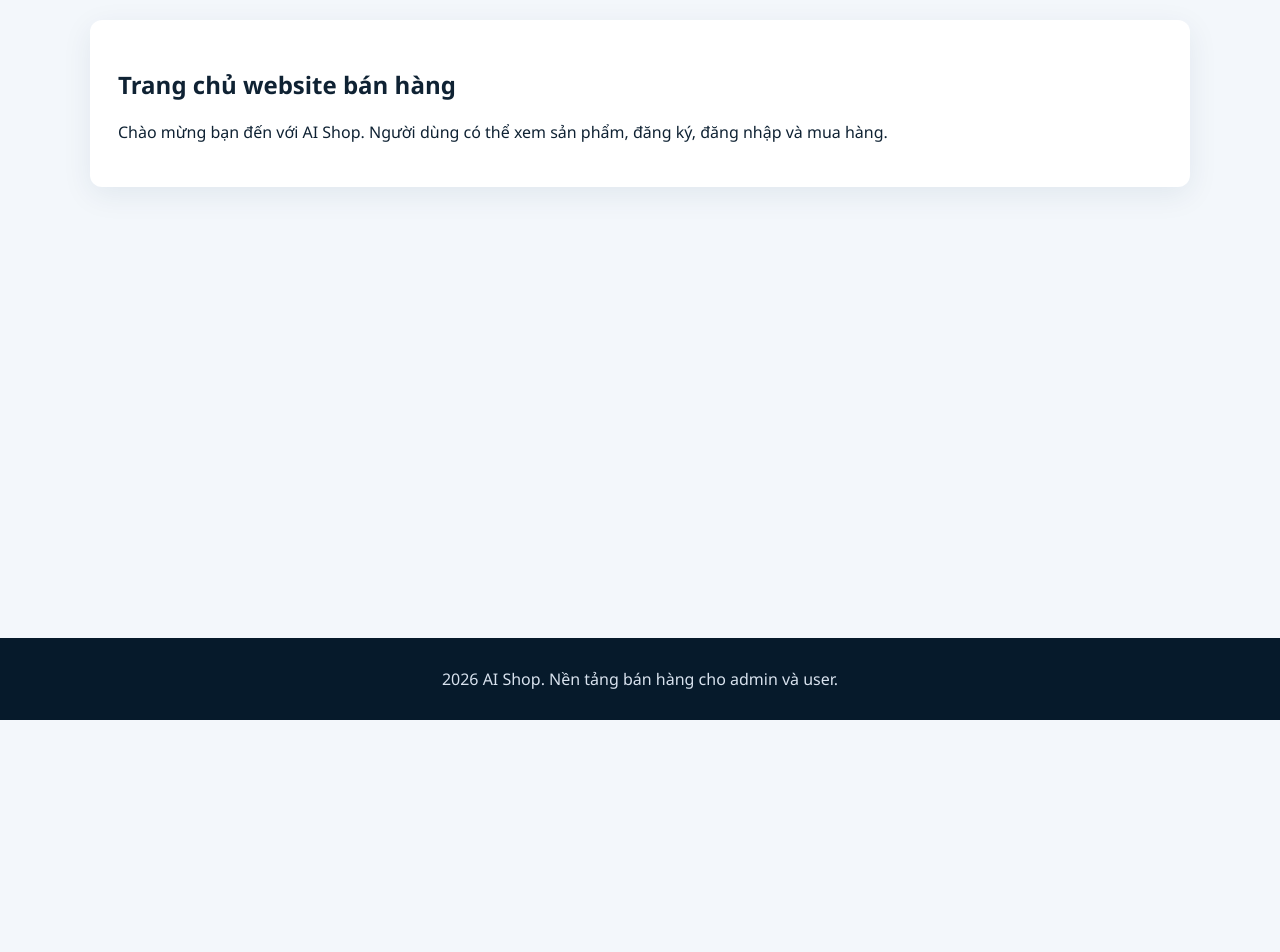
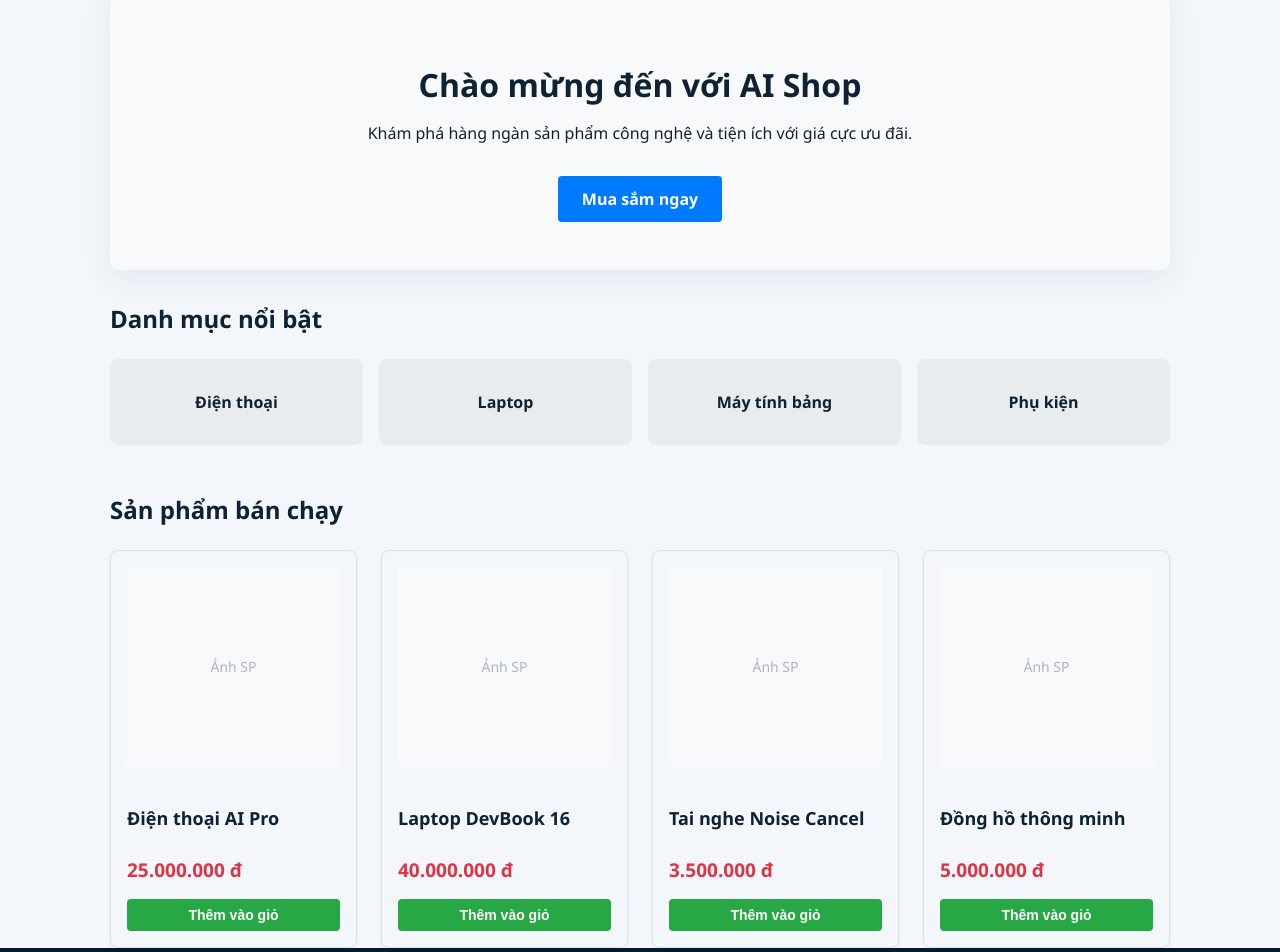
Before and after one commit to ThreeDu/E-commerce-website-using-AI, a React (Create React App) app: page / in a window 1280 px wide. Shown: the part 80-1032 px from the top of the page. Before the commit the page ends 800 px from the top, so only its background shows below. Built offline with nearby package versions, Linux system fonts and the light colour scheme.

Commit message:
thêm giao diện trang home và trang product

```diff
--- a/src/App.js
+++ b/src/App.js
@@ -9,6 +9,7 @@ import ProductsPage from "./pages/ProductsPage";
 import LoginPage from "./pages/LoginPage";
 import RegisterPage from "./pages/RegisterPage";
 import AdminDashboard from "./pages/AdminDashboard";
+import UserDashboard from "./pages/UserDashboard";
 
 function GuestRoute({ children }) {
   const { auth } = useAuth();
@@ -57,6 +58,14 @@ function App() {
                 </ProtectedRoute>
               }
             />
+            <Route
+              path="/user/dashboard"
+              element={
+                <ProtectedRoute requiredRole="user">
+                  <UserDashboard />
+                </ProtectedRoute>
+              }
+            />
             <Route path="*" element={<Navigate to="/" replace />} />
           </Routes>
           <Footer />
--- a/src/pages/HomePage.js
+++ b/src/pages/HomePage.js
@@ -1,12 +1,135 @@
+import { Link } from "react-router-dom";
+
 function HomePage() {
+  const mockProducts = [
+    { id: 1, name: "Điện thoại AI Pro", price: "25.000.000 đ" },
+    { id: 2, name: "Laptop DevBook 16", price: "40.000.000 đ" },
+    { id: 3, name: "Tai nghe Noise Cancel", price: "3.500.000 đ" },
+    { id: 4, name: "Đồng hồ thông minh", price: "5.000.000 đ" },
+  ];
+
   return (
-    <main className="container page-content">
-      <section className="hero-card">
-        <h2>Trang chủ website bán hàng</h2>
-        <p>
-          Chào mừng bạn đến với AI Shop. Người dùng có thể xem sản phẩm, đăng ký,
-          đăng nhập và mua hàng.
+    <main className="container page-content" style={{ padding: "0 20px" }}>
+      {/* Hero Banner Section */}
+      <section
+        className="hero-card"
+        style={{
+          textAlign: "center",
+          padding: "48px 16px",
+          backgroundColor: "#f8f9fa",
+          borderRadius: "8px",
+          marginBottom: "32px"
+        }}
+      >
+        <h2 style={{ fontSize: "32px", marginBottom: "16px" }}>Chào mừng đến với AI Shop</h2>
+        <p style={{ fontSize: "16px" }}>
+          Khám phá hàng ngàn sản phẩm công nghệ và tiện ích với giá cực ưu đãi.
         </p>
+        <Link
+          to="/products"
+          style={{
+            display: "inline-block",
+            marginTop: "16px",
+            padding: "12px 24px",
+            backgroundColor: "#007bff",
+            color: "white",
+            textDecoration: "none",
+            borderRadius: "4px",
+            fontWeight: "bold"
+          }}
+        >
+          Mua sắm ngay
+        </Link>
+      </section>
+
+      {/* Categories Section */}
+      <section style={{ marginBottom: "48px" }}>
+        <h3 style={{ marginBottom: "24px", fontSize: "24px" }}>Danh mục nổi bật</h3>
+        <div style={{ display: "flex", gap: "16px", flexWrap: "wrap" }}>
+          {["Điện thoại", "Laptop", "Máy tính bảng", "Phụ kiện"].map((category, index) => (
+            <div
+              key={index}
+              style={{
+                flex: "1 1 calc(25% - 16px)",
+                minWidth: "150px",
+                padding: "32px 16px",
+                backgroundColor: "#e9ecef",
+                textAlign: "center",
+                borderRadius: "8px",
+                fontWeight: "bold",
+                cursor: "pointer",
+                fontSize: "16px"
+              }}
+            >
+              {category}
+            </div>
+          ))}
+        </div>
+      </section>
+
+      {/* Featured Products Section */}
+      <section>
+        <h3 style={{ marginBottom: "24px", fontSize: "24px" }}>Sản phẩm bán chạy</h3>
+        <div style={{ display: "flex", gap: "24px", flexWrap: "wrap" }}>
+          {mockProducts.map((product) => (
+            <div
+              key={product.id}
+              style={{
+                flex: "1 1 calc(25% - 24px)",
+                minWidth: "200px",
+                border: "1px solid #dee2e6",
+                borderRadius: "8px",
+                padding: "16px",
+                display: "flex",
+                flexDirection: "column",
+                boxShadow: "0 2px 4px rgba(0,0,0,0.05)"
+              }}
+            >
+              <div
+                style={{
+                  width: "100%",
+                  height: "200px",
+                  backgroundColor: "#f8f9fa",
+                  borderRadius: "4px",
+                  marginBottom: "16px",
+                  display: "flex",
+                  alignItems: "center",
+                  justifyContent: "center",
+                  color: "#adb5bd",
+                  fontSize: "14px"
+                }}
+              >
+                Ảnh SP
+              </div>
+              <h4 style={{ fontSize: "18px", marginBottom: "8px" }}>{product.name}</h4>
+              <p
+                style={{
+                  color: "#dc3545",
+                  fontWeight: "bold",
+                  fontSize: "19px",
+                  marginBottom: "16px"
+                }}
+              >
+                {product.price}
+              </p>
+              <button
+                style={{
+                  marginTop: "auto",
+                  padding: "8px",
+                  backgroundColor: "#28a745",
+                  color: "white",
+                  border: "none",
+                  borderRadius: "4px",
+                  cursor: "pointer",
+                  fontWeight: "bold",
+                  fontSize: "14px"
+                }}
+              >
+                Thêm vào giỏ
+              </button>
+            </div>
+          ))}
+        </div>
       </section>
     </main>
   );
--- a/src/pages/ProductsPage.js
+++ b/src/pages/ProductsPage.js
@@ -1,19 +1,80 @@
-const demoProducts = [
-  { id: 1, name: "Laptop AI", price: "22.900.000 VND" },
-  { id: 2, name: "Tai nghe Pro", price: "1.990.000 VND" },
-  { id: 3, name: "Chuột Gaming", price: "790.000 VND" },
+const allProducts = [
+  { id: 1, name: "Điện thoại AI Pro", price: "25.000.000 đ" },
+  { id: 2, name: "Laptop DevBook 16", price: "40.000.000 đ" },
+  { id: 3, name: "Tai nghe Noise Cancel", price: "3.500.000 đ" },
+  { id: 4, name: "Đồng hồ thông minh", price: "5.000.000 đ" },
+  { id: 5, name: "Bàn phím cơ RGB", price: "2.100.000 đ" },
+  { id: 6, name: "Chuột không dây Ergonomic", price: "950.000 đ" },
+  { id: 7, name: "Màn hình 4K 27 inch", price: "12.500.000 đ" },
+  { id: 8, name: "Webcam Full HD", price: "1.200.000 đ" },
 ];
 
 function ProductsPage() {
   return (
     <main className="container page-content">
-      <h2>Danh sách sản phẩm</h2>
-      <div className="product-grid">
-        {demoProducts.map((product) => (
-          <article key={product.id} className="product-card">
-            <h3>{product.name}</h3>
-            <p>{product.price}</p>
-          </article>
+      <h2 style={{ marginBottom: "24px", fontSize: "24px" }}>
+        Tất cả sản phẩm
+      </h2>
+      <div style={{ display: "flex", gap: "24px", flexWrap: "wrap" }}>
+        {allProducts.map((product) => (
+          <div
+            key={product.id}
+            style={{
+              flex: "1 1 calc(25% - 24px)",
+              minWidth: "200px",
+              border: "1px solid #dee2e6",
+              borderRadius: "8px",
+              padding: "16px",
+              display: "flex",
+              flexDirection: "column",
+              boxShadow: "0 2px 4px rgba(0,0,0,0.05)",
+            }}
+          >
+            <div
+              style={{
+                width: "100%",
+                height: "200px",
+                backgroundColor: "#f8f9fa",
+                borderRadius: "4px",
+                marginBottom: "16px",
+                display: "flex",
+                alignItems: "center",
+                justifyContent: "center",
+                color: "#adb5bd",
+                fontSize: "14px",
+              }}
+            >
+              Ảnh SP
+            </div>
+            <h4 style={{ fontSize: "18px", marginBottom: "8px" }}>
+              {product.name}
+            </h4>
+            <p
+              style={{
+                color: "#dc3545",
+                fontWeight: "bold",
+                fontSize: "19px",
+                marginBottom: "16px",
+              }}
+            >
+              {product.price}
+            </p>
+            <button
+              style={{
+                marginTop: "auto",
+                padding: "8px",
+                backgroundColor: "#28a745",
+                color: "white",
+                border: "none",
+                borderRadius: "4px",
+                cursor: "pointer",
+                fontWeight: "bold",
+                fontSize: "14px",
+              }}
+            >
+              Thêm vào giỏ
+            </button>
+          </div>
         ))}
       </div>
     </main>
--- /dev/null
+++ b/src/pages/UserDashboard.js
@@ -0,0 +1,19 @@
+import { useAuth } from "../context/AuthContext";
+
+function UserDashboard() {
+  const { auth } = useAuth();
+
+  return (
+    <main className="container page-content">
+      <section className="hero-card">
+        <h2>Bảng điều khiển User</h2>
+        <p>Xin chào {auth?.user?.name}, chào mừng bạn đã quay trở lại.</p>
+        <p>
+          Tại đây, bạn có thể xem lại lịch sử mua hàng và quản lý thông tin cá nhân của mình.
+        </p>
+      </section>
+    </main>
+  );
+}
+
+export default UserDashboard;
```
Also changed, not shown: 1 other file (tests, documents, lock files or other folders).
